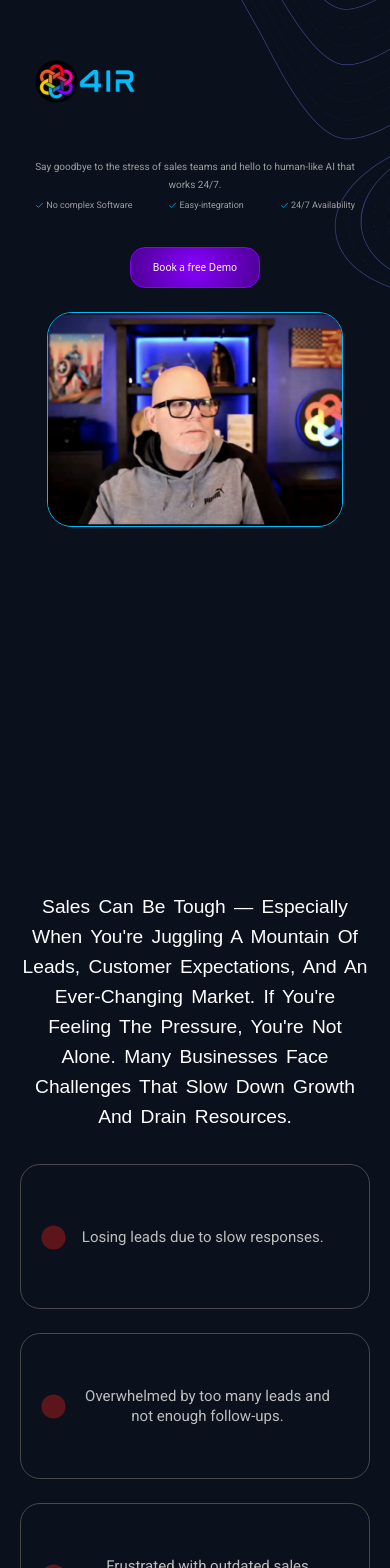
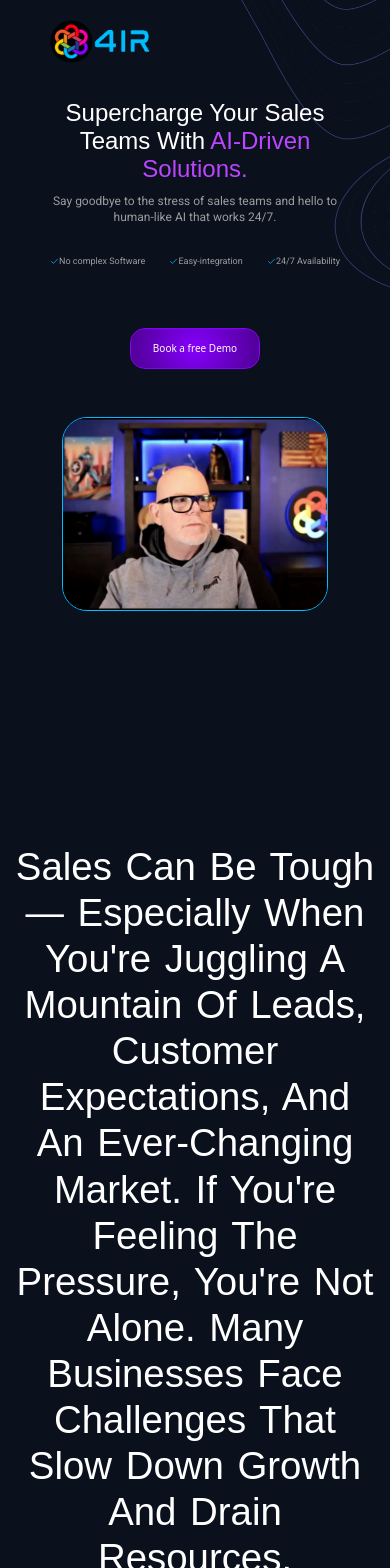
Before and after one commit to muhzee733/4ir, a Next.js app: page /landing/leadgeneration in a window 390 px wide. Shown: the top 1568 px of the page. Built offline with nearby package versions, Linux system fonts and the light colour scheme.

Commit message:
major changes 5/12

```diff
--- a/src/app/Global.css
+++ b/src/app/Global.css
@@ -50,7 +50,8 @@ h1 {
     font-weight: 700;
     font-size: 4.5rem !important;
     font-weight: 400 !important;
-    /* line-height: 156.16px; rem*/
+    line-height: 5rem !important;
+    color: var(--whitecolor) !important;
 }
 
 h2 {
@@ -127,114 +128,85 @@ p {
 }
 
 @media screen and (min-width: 1400px) {
-    .container{
-        max-width: 1020px !important;
-    }
-    .btn-1{
+
+    .btn-1 {
         font-size: 26px !important;
         font-weight: 500;
     }
 }
+
 @media screen and (max-width: 1399px) {
-    .container {
-        max-width: 1010px !important;
-    }
-
-    .container-fluid {
-        max-width: 1320px !important;
-    }
-
-    h2 {
-        font-size: 26px !important;
-        line-height: 60px !important;
+    h1 {
+        font-size: 46px !important;
+        line-height: 55px !important;
     }
 
     p {
-        font-size: 1.1rem !important;
-        line-height: 2rem !important;
+        font-size: 1.2rem !important;
+        line-height: 1.9rem !important;
     }
 
     .btn-1 {
-        font-size: 1px !important;
-        padding: 17px 26px;
+        font-size: 22px !important;
+        padding: 13px 66px 13px 66px !important;
     }
 }
 
 @media (max-width: 1200px) {
-    .container {
-        max-width: 840px !important;
-    }
 
-    .container-fluid {
-        max-width: 1120px !important;
-    }
-
-    h2 {
-        font-size: 40px !important;
+    h1 {
+        font-size: 36px !important;
         font-weight: 400 !important;
-        line-height: 50px !important;
+        line-height: 48px !important;
     }
 
     p {
-        font-size: 16px !important;
+        font-size: 15px !important;
         line-height: 32px !important;
     }
 
     .btn-1 {
         font-size: 18px !important;
-        padding: 14px 20px;
+        padding: 13px 66px 13px 66px !important;
+
     }
 }
 
 @media (max-width: 992px) {
-    .container {
-        max-width: 740px !important;
-    }
-
-    .container-fluid {
-        max-width: 920px !important;
-    }
-
-    /* .main-wrapper{
-        min-height: 80vh !important;
-    } */
-
-    h2 {
-        font-size: 38px !important;
+    h1 {
+        font-size: 32px !important;
         font-weight: 400 !important;
         line-height: 44px !important;
     }
 
     p {
         font-size: 14px !important;
-        line-height: 2rem !important;
+        line-height: 1.5rem !important;
     }
 
     .btn-1 {
         font-size: 14px !important;
-        padding: 12px 22px;
+        padding: 13px 66px 13px 66px !important;
     }
 
 }
 
 @media screen and (max-width: 768px) {
-    .container {
-        max-width: 540px !important;
-    }
 
-    .container-fluid {
-        max-width: 620px !important;
-    }
-
-    h2 {
+    h1 {
         font-size: 38px !important;
-        font-weight: 400 !important;
         line-height: 42px !important;
     }
 
     p {
-        font-size: 11px !important;
-        line-height: 18px !important;
+        font-size: 16px !important;
+    }
+
+    .bannerpara {
+        /* padding: 100px 0px !important; */
+        font-size: 10px !important;
+        line-height: 16px !important;
+
     }
 
     .btn-1 {
@@ -244,18 +216,14 @@ p {
 }
 
 @media (max-width: 576px) {
-    .container {
-        max-width: 440px !important;
+
+    h1 {
+        font-size: 24px !important;
+        font-weight: 400 !important;
     }
 
-    .container-fluid {
-        max-width: 320px !important;
-    }
-
-    h2 {
-        font-size: 24px !important;
-        font-weight: 400 !important;
-        line-height: 26px !important;
+    p {
+        line-height: 1rem !important;
     }
 
     .btn-1 {
--- a/src/components/Typography/H1.jsx
+++ b/src/components/Typography/H1.jsx
@@ -4,7 +4,7 @@ const H1 = ({title, className , spanTitle, breakpoint}) => {
   return (
     <h1 className={`h1 ${className}`}>
       {title}
-      {breakpoint && <span className="primary">{spanTitle}</span>}
+      {breakpoint && <span className="secondary">{spanTitle}</span>}
       </h1>
   )
 }
--- a/src/pages/landing/leadgeneration/index.jsx
+++ b/src/pages/landing/leadgeneration/index.jsx
@@ -45,21 +45,20 @@ const Index = () => {
     <Layout>
       {/* shahbaz */}
       <section>
-        <div className="main-wrapper text-white">
+        <div className="main-wrapper">
           <div className="container-fluid">
             <div className="row row1">
               <div className="col-lg-6 col-md-6 col-sm-12 colum1">
-                <div className="figure1">
+                <div className="figure1 d-flex customScreen">
                   <figure>
                     <img src="/images/4IR-logo-main.png" className="bannerImg1" />
                   </figure>
                 </div>
-                {/* <H1
-                  title="Supercharge your Sales Teams with "
+                <H1
+                  title="Supercharge Your Sales Teams With "
                   breakpoint={true}
                   spanTitle="AI-Driven Solutions."
-
-                /> */}
+                />
                 <Para
                   title="Say goodbye to the stress of sales teams and hello to human-like AI that works 24/7."
                   className="bannerpara"
@@ -75,16 +74,14 @@ const Index = () => {
                     <FiCheck className="primary" /> 24/7 Availability
                   </span>
                 </div>
-                <div className="banner-btn pt-3">
-                  <button href="#" className="btn-1 fs-2">
+                <div className="banner-btn">
+                  <button href="#" className="btn-1">
                     Book a free Demo
                   </button>
                 </div>
               </div>
               <div className="col-lg-6 col-md-6 col-sm-12 d-flex justify-content-end align-items-center customScreen">
-                <div className="figure2 mt-4">
-                  {/* <iframe src={api} width={678} height={500}></iframe> */}
-
+                <div className="figure2 mt-5">
                   <figure>
                     <img
                       className='bannerImg2'
@@ -102,24 +99,27 @@ const Index = () => {
       {/* Azan */}
 
       <section className="second-sec">
-        <div className="second-sec-wrapper py-5">
+        <div className="second-wrapper">
           <div className="container">
-            <div className="second-sec-content">
-              <div className="second-sec-heading d-flex justify-content-center mb-4">
-                <H4
-                  title="Sales can be tough — especially when you're juggling a mountain of leads, customer expectations, and an ever-changing market. If you're feeling the pressure, you're not alone. Many businesses face challenges that slow down growth and drain resources."
-                  className="text-white text-capitalize text-center"
-                />
+            <div className="section2content">
+              <div className="row">
+                <div className="section2heading d-flex justify-content-center">
+                  <H4
+                    title="Sales can be tough — especially when you're juggling a mountain of leads, customer expectations, and an ever-changing market. If you're feeling the pressure, you're not alone. Many businesses face challenges that slow down growth and drain resources."
+                    className="text-white text-capitalize text-center" />
+                </div>
               </div>
-              <div className="row d-flex align-items-center justify-content-center  ">
+
+              <div className="row section2center">
                 <SecondSecBox SecondBox={SecondBox} />
               </div>
-              <div className="second-sec-des d-flex justify-content-center flex-column  align-items-center">
+
+              <div className="section2bottom">
                 <H6
                   title="Are these common sales challenges holding your business back?"
-                  className="text-white fs-2 mb-4"
+                  className="text-white"
                 />
-                <button className="btn-1 fs-2  px-5 ">
+                <button className="btn-1">
                   It’s time to make a change
                 </button>
               </div>
--- a/src/pages/landing/leadgeneration/leadgeneration.css
+++ b/src/pages/landing/leadgeneration/leadgeneration.css
@@ -1,9 +1,9 @@
 .main-wrapper {
-    min-height: 100vh;
+    /* min-height: 100vh; */
     background-image: url("../../../../public/images/bg-img.png");
     background-size: cover;
     background-repeat: no-repeat;
-    /* padding: 0px 100px; */
+    padding: 0px 100px;
 }
 
 .row1 {
@@ -12,11 +12,11 @@
 
 .figure1 {
     width: 330px;
-    margin-bottom: 55px;
+    margin-bottom: 45px;
 }
 
 .bannerpara {
-    margin: 40px 0px !important;
+    margin: 30px 0px !important;
 }
 
 .bannerImg1 {
@@ -45,21 +45,6 @@
     margin: 0px !important;
 }
 
-.second-sec-wrapper {
-    min-height: 100vh;
-}
-
-.second-sec-box {
-    border: 1px solid #484848;
-    border-radius: 20px;
-}
-
-.second-sec-heading h4 {
-    width: 100%;
-    font-weight: 500;
-    line-height: 60px;
-}
-
 .circle {
     width: 10%;
 }
@@ -68,68 +53,52 @@
     font-size: 100px;
 }
 
-.second-sec-box-content {
-    padding: 0px 20px;
-    min-height: 19vh;
-}
-
-.second-sec-box p {
-    /* padding-left: 20px !important; */
-    color: #bebebe !important;
-    line-height: 40px;
-    font-size: 1.6rem !important;
-}
-
 .sec-three-wrapper {
     min-height: 100vh;
 }
 
-@media screen and (max-width: 1440px) {
+@media screen and (min-width: 1440px) {
+    .main-wrapper {
+        min-height: 100vh;
+    }
+}
+
+@media screen and (max-width: 1399px) {
+    .main-wrapper {
+        min-height: 100vh;
+    }
+
     .bannerSpandiv {
-        margin: 0px 0px !important;
+        margin: 30px 0px !important;
     }
 
     .main-wrapper {
         padding: 0px 100px !important;
     }
 
+    .row1 {
+        padding-top: 40px;
+    }
+
     .colum1 {
         padding: 20px 0px !important;
     }
 
-
-
+    .bannerpara {
+        margin: 20px 0px !important;
+    }
 
     .bannerSpan {
         font-size: 18px;
     }
 
-
     .figure1 {
         width: 200px !important;
+        margin-bottom: 20px !important;
     }
 
     .figure2 {
         width: 500px !important;
-    }
-
-    .second-sec-heading h4 {
-        font-size: 1.6rem !important;
-        line-height: 35px;
-    }
-
-    .second-sec-box p {
-        font-size: 1rem !important;
-        line-height: 20px !important;
-    }
-
-    .second-sec-des h6 {
-        font-size: 22px !important;
-    }
-
-    .second-sec-des button {
-        font-size: 22px !important;
-        padding: 10px 23px !important;
     }
 }
 
@@ -139,19 +108,9 @@
         padding: 30px 0px !important;
     }
 
-    h2 {
-        font-size: 36px !important;
-        font-weight: 400 !important;
-        line-height: 48px !important;
-    }
-
-
-
     .bannerSpan {
         font-size: 14px;
     }
-
-
 
     .figure1 {
         width: 160px !important;
@@ -168,31 +127,19 @@
     }
 
     .main-wrapper {
-        padding: 0px 30px !important;
+        padding: 0px 50px !important;
     }
 
-    .colum1 {
-        padding: 26px 0px !important;
+    .row1 {
+        padding: 20px 0px !important;
     }
-
-    h2 {
-        font-size: 38px !important;
-        font-weight: 400 !important;
-        line-height: 44px !important;
-    }
-
 
     .bannerSpan {
         font-size: 12px;
     }
 
-
-    .second-sec-heading h4 {
-        font-size: 1.5rem !important;
-    }
-
-    .second-sec-box p {
-        font-size: 1.2rem !important;
+    .banner-btn {
+        margin-top: 40px !important;
     }
 
     .figure1 {
@@ -208,32 +155,27 @@
 
 
     .colum1 {
-        padding: 36px 0px !important;
+        padding-top: 36px !important;
+        padding-bottom: 0px !important;
     }
 
-    h2 {
-        font-size: 38px !important;
-        font-weight: 400 !important;
+    h1 {
         line-height: 42px !important;
         text-align: center !important;
     }
 
-    p {
-        margin-top: 0px !important;
+    .bannerpara {
         text-align: center !important;
-    }
-
-    .bannerpara {
-        padding: 5px 0px !important;
-        font-size: 16px !important;
+        font-size: 14px !important;
     }
 
     .bannerSpan {
         font-size: 12px;
-        padding: 5px 0px !important;
+        margin-bottom: 20px !important;
+        display: flex;
+        align-items: center;
+        justify-content: space-around !important;
     }
-
-
 
     .customScreen {
         justify-content: center !important;
@@ -246,61 +188,37 @@
     }
 
     .figure1 {
+        /* display: flex;
+        justify-content: center; */
         width: 140px !important;
     }
 
     .figure2 {
         width: 380px !important;
     }
-
-    .second-sec-col {
-        padding: 0px 20px !important;
-    }
-
-    .second-sec-box p {
-        font-size: 1.2rem !important;
-        line-height: 28px !important;
-    }
-
-    .second-sec-box-content {
-        min-height: 17vh !important;
-    }
-
-    .second-sec-des h6 {
-        font-size: 18px !important;
-    }
-
-    .second-sec-des button {
-        font-size: 18px !important;
-        padding: 10px 23px !important;
-    }
 }
 
 @media screen and (max-width: 576px) {
-
 
     .colum1 {
         padding: 0px 0px !important;
     }
 
-    h2 {
-        margin-top: 18px !important;
-        font-size: 24px !important;
-        font-weight: 400 !important;
-        line-height: 26px !important;
+    h1 {
         text-align: center;
+        line-height: 28px !important;
     }
 
     .bannerpara {
         text-align: center;
         padding: 0px 0px !important;
-        margin: 0px !important;
-        font-size: 10px !important;
-        line-height: 18px !important;
+        margin: 10px 0px !important;
+        font-size: 12px !important;
     }
 
     .banner-btn {
         text-align: center;
+        margin-top: -20px !important;
         padding: 0px !important;
     }
 
@@ -326,24 +244,4 @@
     .figure2 {
         width: auto !important;
     }
-
-    .second-sec-heading h4 {
-        font-size: 1.2rem !important;
-        line-height: 30px;
-        padding: 0px 10px;
-    }
-
-    .second-sec-content .row {
-        margin-top: 0px !important;
-    }
-
-    .second-sec-box-content {
-        min-height: 17vh !important;
-    }
-
-    .second-sec-box-content p {
-        font-size: 15px !important;
-        padding: 0px 10px !important;
-        line-height: 20px !important;
-    }
 }
```
